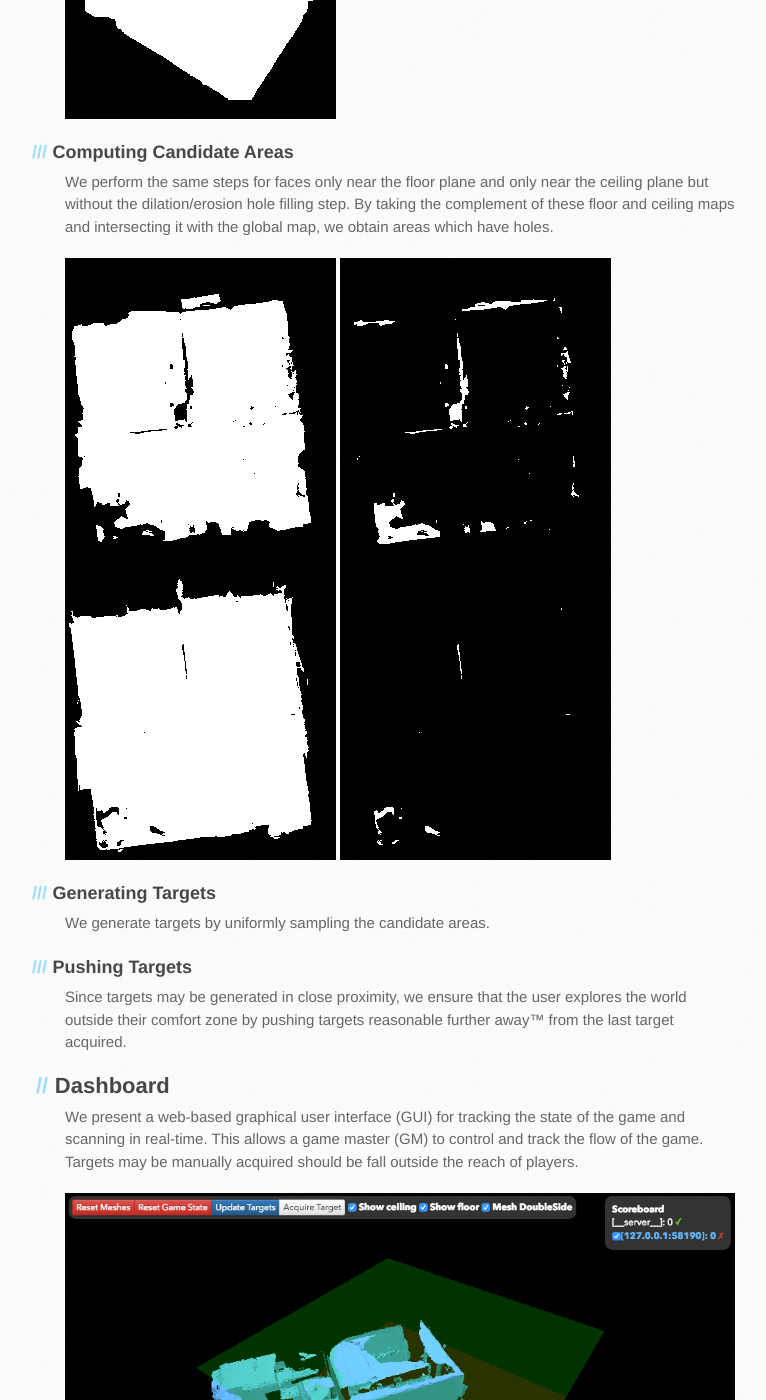
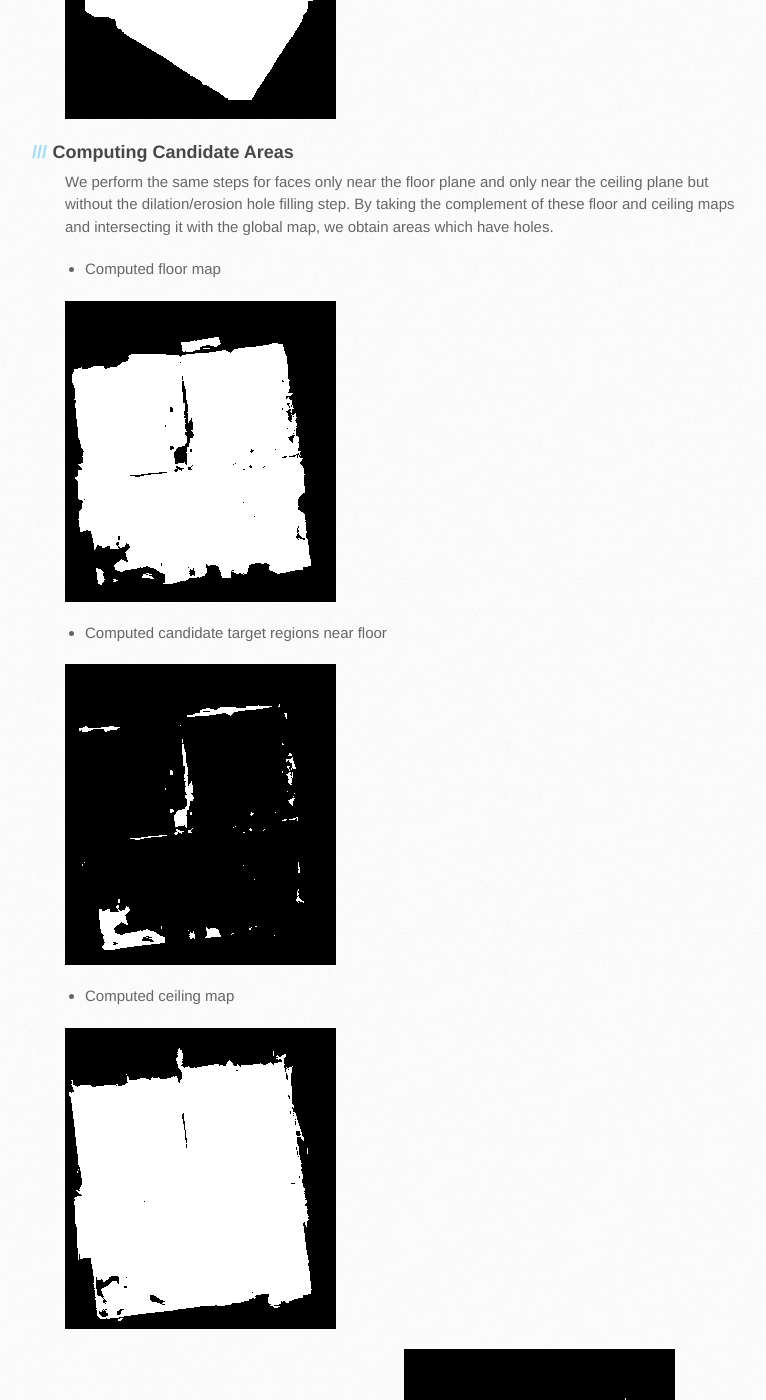
Before and after one commit to holoscanner/holoscanner.github.io, a Jekyll site: the page built from _posts/2016-05-25-week-8.md, in a window 1280 px wide and 1400 px high, scrolled down 1979 px. Shown: the whole window, without its empty margins (80-846 px from the left). Built offline with Jekyll 4.4.1, drawn with Linux system fonts in a browser that asks for light colours; some of the changed text lies outside the part shown.

Commit message:
Update 2016-05-25-week-8.md

```diff
--- a/_posts/2016-05-25-week-8.md
+++ b/_posts/2016-05-25-week-8.md
@@ -50,10 +50,21 @@ We propose a novel approach which uses advanced graphics and image processing te
 
 We perform the same steps for faces only near the floor plane and only near the ceiling plane but without the dilation/erosion hole filling step. By taking the complement of these floor and ceiling maps and intersecting it with the global map, we obtain areas which have holes.
 
+ * Computed floor map
+
  ![An example floor map](/images/floor_map.png)
+
+ * Computed candidate target regions near floor
+
  ![An example of the floor candidate target area](/images/floor_cand.png)
- ![An example ceiling map](/images/ceiling_map.png)
+
+ * Computed ceiling map
+
+![An example ceiling map](/images/ceiling_map.png)
+
+ * Computed candidate target regions near ceiling
  ![An example of the ceiling candidate target area](/images/ceiling_cand.png)
+
 
 ### Generating Targets
 
```
